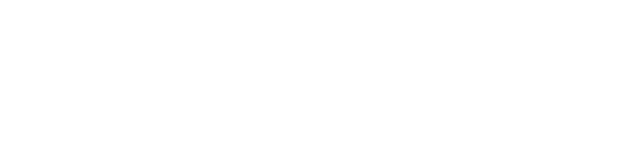
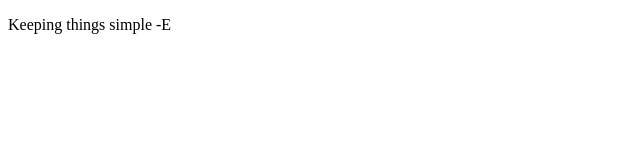
Before and after one commit to chriskimball/merge-conflict-room-11, a plain HTML site: page index.html in a window 1280 px wide. Shown: the whole page, without its empty margins (0-640 px from the left). Drawn offline with Linux system fonts and the light colour scheme.

Commit message:
Adding a p tag to box 3

```diff
--- a/index.html
+++ b/index.html
@@ -16,7 +16,9 @@
 
         </div>
         <div class="box3">
-
+            <p>
+                Keeping things simple -E
+            </p>
         </div>
         <div class="box4">
 
```
